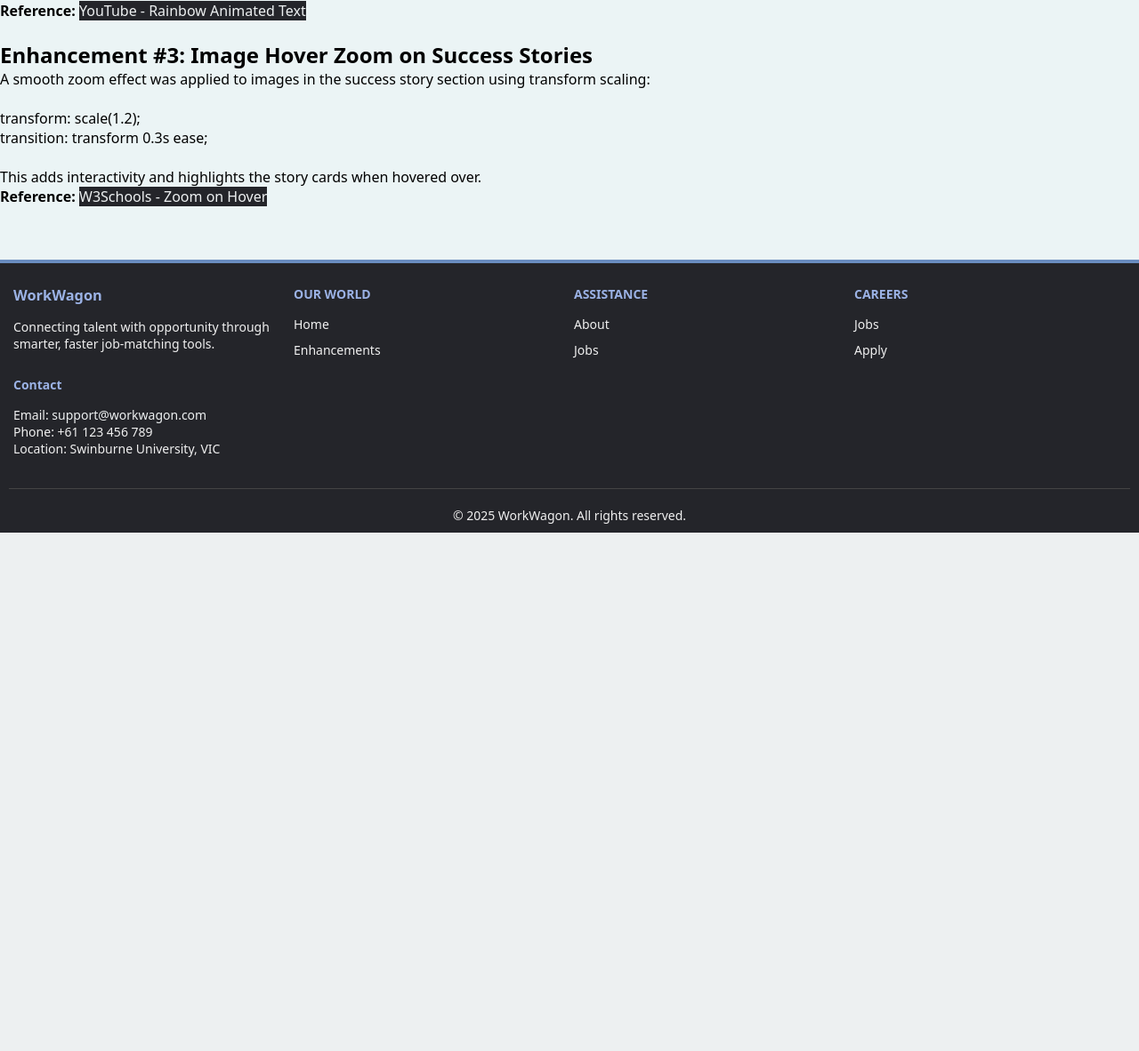
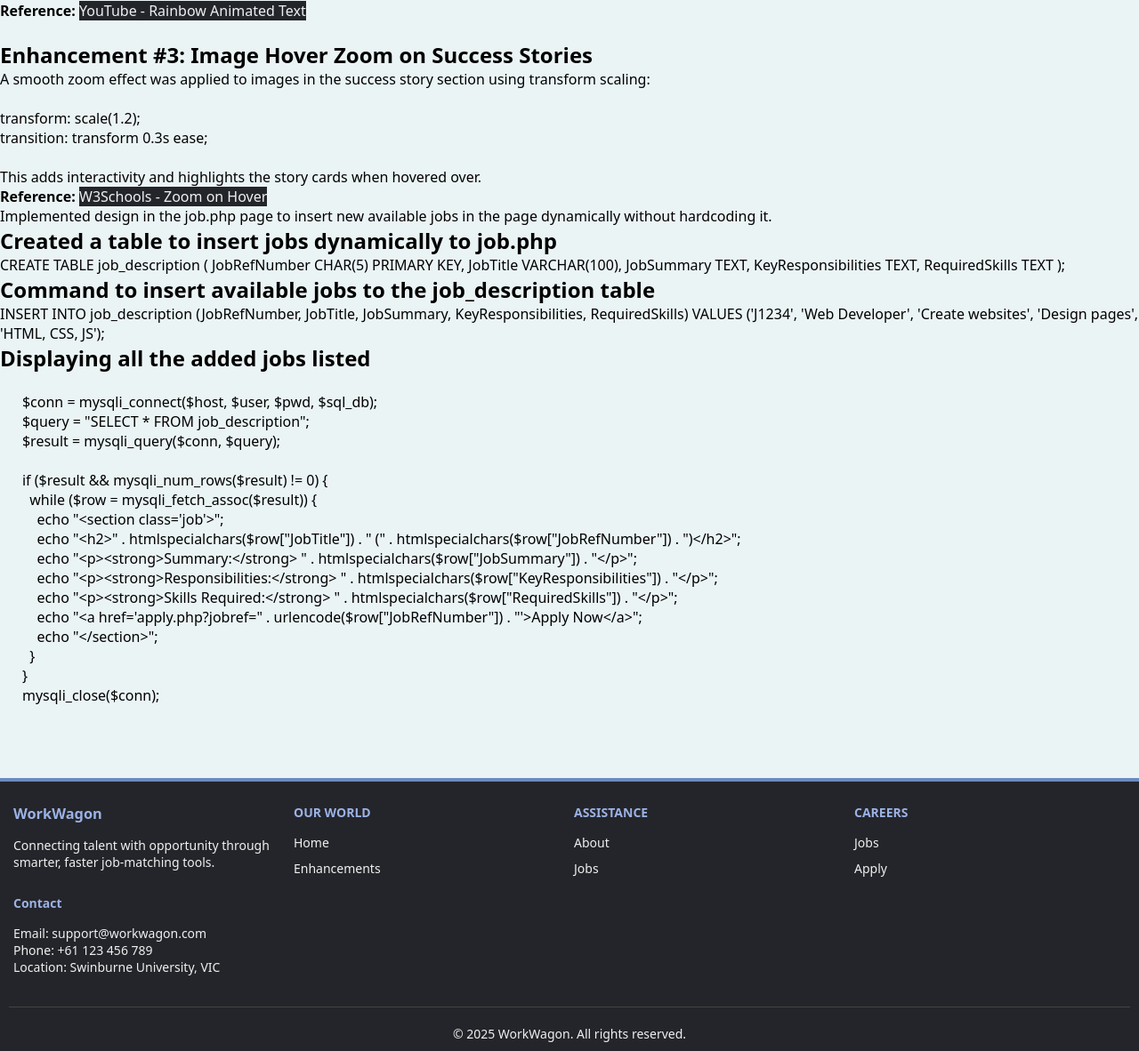
Before and after one commit to Nallll88/WorkWagon_2, a PHP site: page /enhancements.php in a window 1280 px wide. Shown: the part 655-1837 px from the top of the page at 89% size. Before the commit the page ends 1254 px from the top, so only its background shows below. Run offline with PHP 8.4, Linux system fonts and the light colour scheme.

Commit message:
Add the enchament description

```diff
--- a/enhancements.php
+++ b/enhancements.php
@@ -73,5 +73,51 @@ transition: transform 0.3s ease;
         </a>
       </p>
     </section>
+    <!--Enchancement 4-->
+    <section class="enhancement">
+      <p>Implemented design in the job.php page to insert new available jobs in the page dynamically without hardcoding it.</p>
+      <h2>Created a table to insert jobs dynamically to job.php</h2>
+      <p>
+          CREATE TABLE job_description (
+            JobRefNumber CHAR(5) PRIMARY KEY,
+            JobTitle VARCHAR(100),
+            JobSummary TEXT,
+            KeyResponsibilities TEXT,
+            RequiredSkills TEXT
+          );
+      </p>
+      <h2>Command to insert available jobs to the job_description table</h2>
+      <p>
+        INSERT INTO job_description
+        (JobRefNumber, JobTitle, JobSummary, KeyResponsibilities, RequiredSkills)
+        VALUES
+        ('J1234', 'Web Developer', 'Create websites', 'Design pages', 'HTML, CSS, JS');
+      </p>
+      <h2>Displaying all the added jobs listed</h2>
+      <pre>
+      <?php
+      echo htmlspecialchars('
+      $conn = mysqli_connect($host, $user, $pwd, $sql_db);
+      $query = "SELECT * FROM job_description";
+      $result = mysqli_query($conn, $query);
+
+      if ($result && mysqli_num_rows($result) != 0) {
+        while ($row = mysqli_fetch_assoc($result)) {
+          echo "<section class=\'job\'>";
+          echo "<h2>" . htmlspecialchars($row["JobTitle"]) . " (" . htmlspecialchars($row["JobRefNumber"]) . ")</h2>";
+          echo "<p><strong>Summary:</strong> " . htmlspecialchars($row["JobSummary"]) . "</p>";
+          echo "<p><strong>Responsibilities:</strong> " . htmlspecialchars($row["KeyResponsibilities"]) . "</p>";
+          echo "<p><strong>Skills Required:</strong> " . htmlspecialchars($row["RequiredSkills"]) . "</p>";
+          echo "<a href=\'apply.php?jobref=" . urlencode($row["JobRefNumber"]) . "\'>Apply Now</a>";
+          echo "</section>";
+        }
+      }
+      mysqli_close($conn);
+      ');
+      ?>
+      </pre>
+
+
+    </section>
 
 <?php include ("footer.inc"); ?>
```
